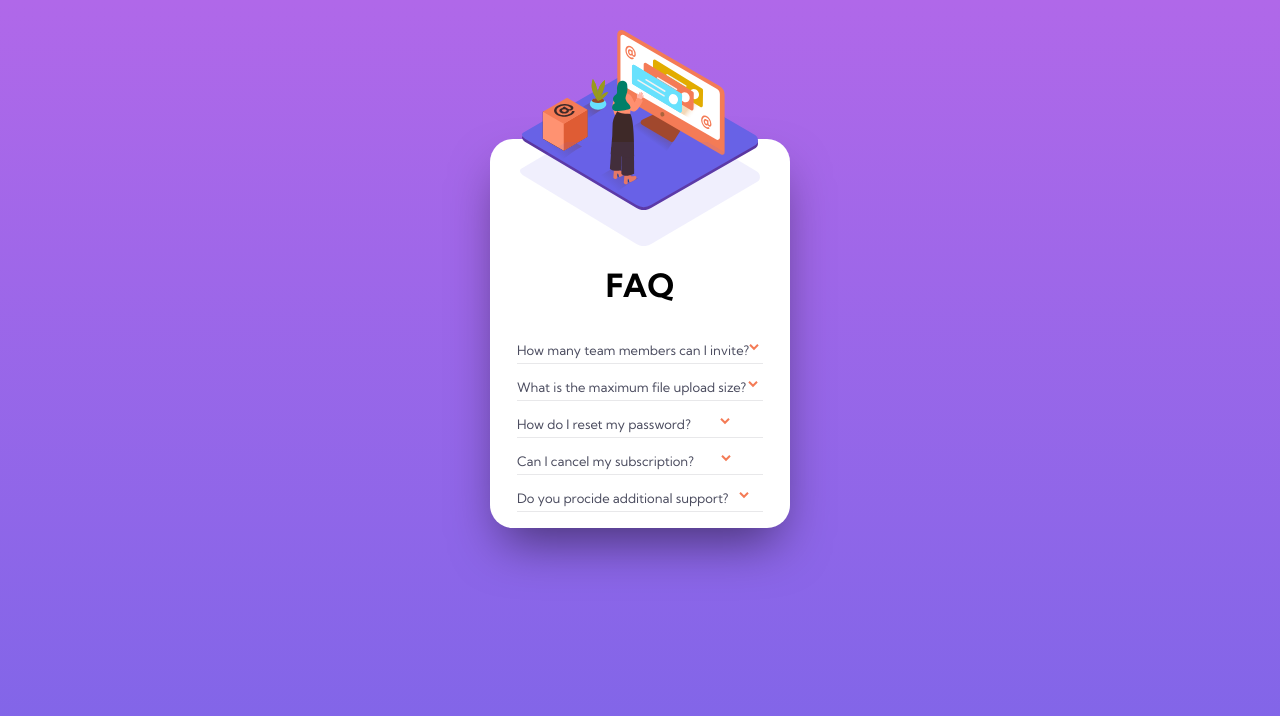
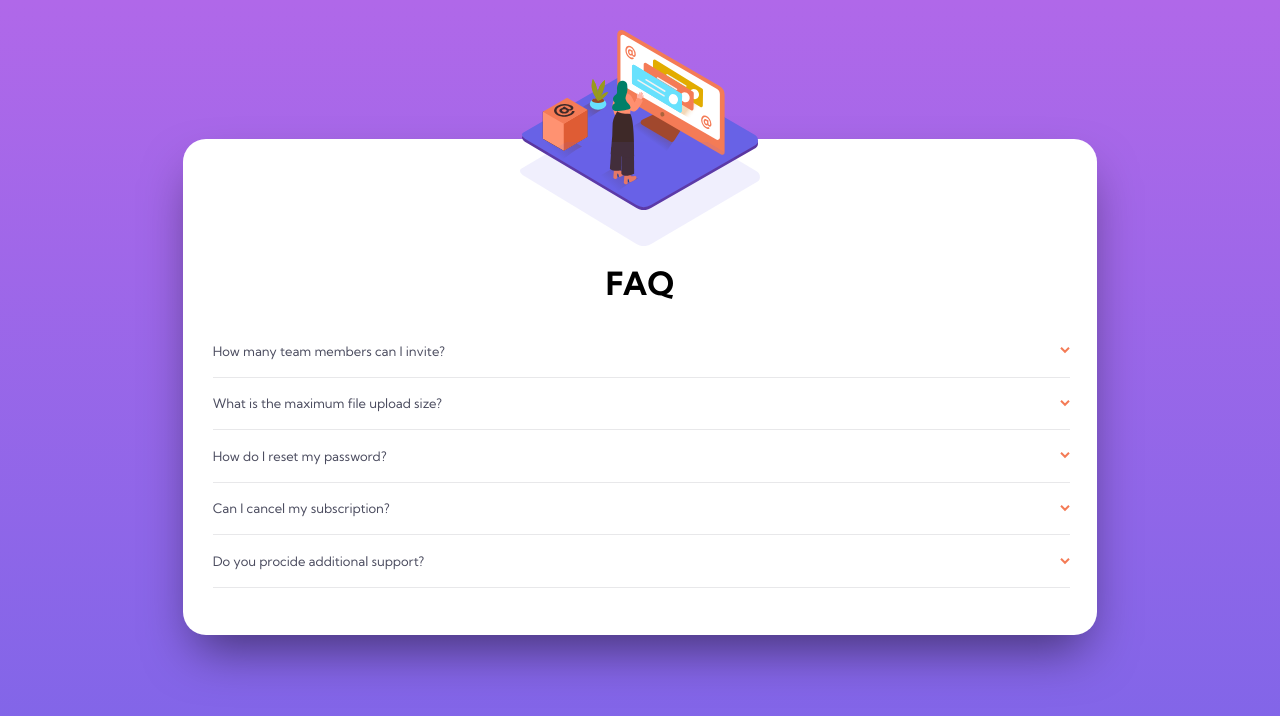
Before and after one commit to cehicm/responsive-accordion, a website: page index.html in a window 1280 px wide. Drawn offline with nearby package versions, Linux system fonts and the light colour scheme; files that its build step writes are made by us from their sources.

Commit message:
Update padding and widths in Accordion Form

```diff
--- a/src/sass/layout/_forms.scss
+++ b/src/sass/layout/_forms.scss
@@ -1,4 +1,5 @@
 @use "../variables/colors" as colors;
+@import "../variables/breakpoints";
 
 .accordion {
   &-list-wrapper {
@@ -15,34 +16,40 @@
     }
 
     .accordion-main-title {
-      padding-top: 105px;
+      margin-top: 124px;
+      margin-bottom: 22px;
     }
 
     .list-item {
       display: grid;
       align-items: center;
-      padding-top: 15px;
-      padding-bottom: 5px;
+      width: 75vw;
+      padding: 7px 0;
       border-bottom: 1px solid colors.$border-light-gray;
+
+      @include sc-breakpoint(425) {
+        max-width: 67vw;
+      }
 
       .question-title {
         grid-row: 1;
+      }
+
+      .question-answer {
         margin: 0;
+        padding-top: 1px;
+        padding-bottom: 7px;
       }
 
       svg {
         grid-row: 1;
-        height: 11px;
-        width: 14px;
-        fill: colors.$arrow-orange;
-        stroke: colors.$arrow-orange;
-        stroke-width: 40px;
+        justify-self: end;
       }
     }
   }
 
   &-list-container {
     margin-top: 0;
-    padding: 0 27px;
+    padding: 0 27px 31px 30px;
   }
 }
```
